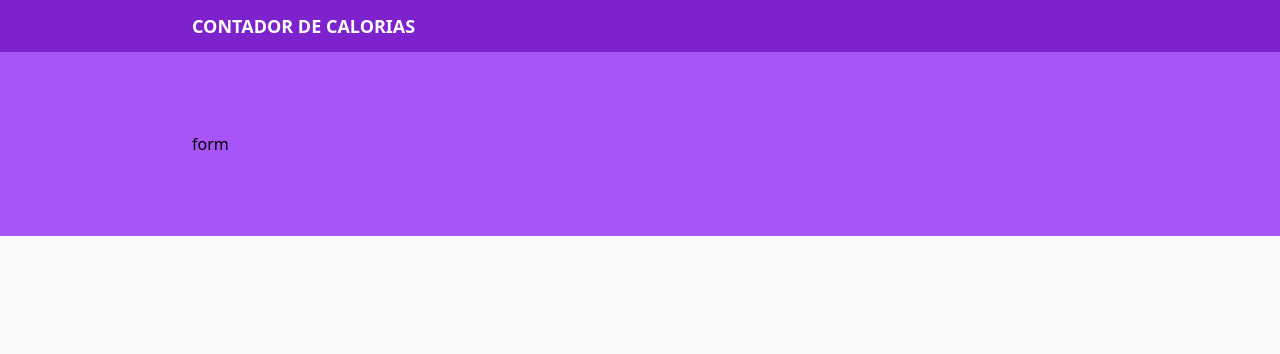
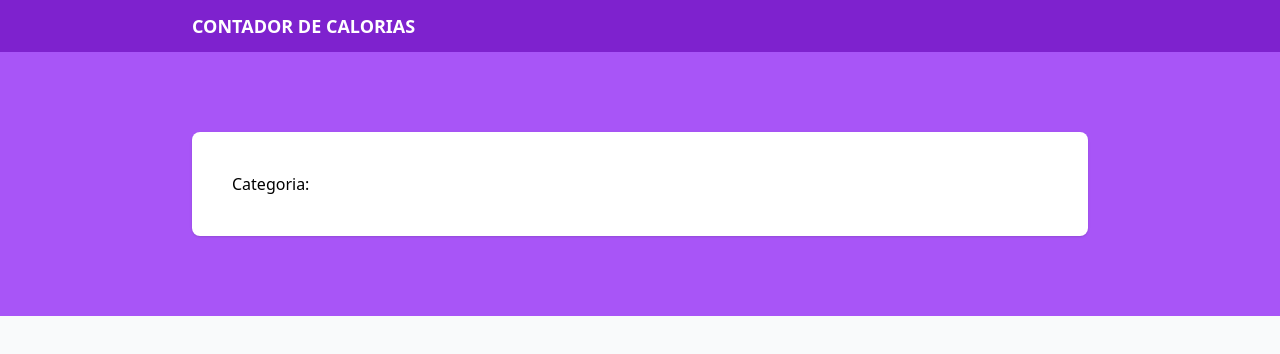
Before and after one commit to DaniM0613/Calorie-Tracker, a React (Vite) app: page / in a window 1280 px wide. Shown: the top 354 px of the page. Built offline with nearby package versions, Linux system fonts and the light colour scheme.

Commit message:
enviando los ultimos cambios

```diff
--- a/src/components/form.tsx
+++ b/src/components/form.tsx
@@ -1,9 +1,13 @@
 
+
+// Creando el formulario para calcular las calorias.
 
 export default function form() {
   return (
-    <div>
-      form
-    </div>
+    <form className="space-y-5 bg-white shadow p-10 rounded-lg">
+       <div className="grid grid-cols-1 gap-3">
+         <label htmlFor="">Categoria: </label>
+       </div>
+    </form>
   )
 }
```
